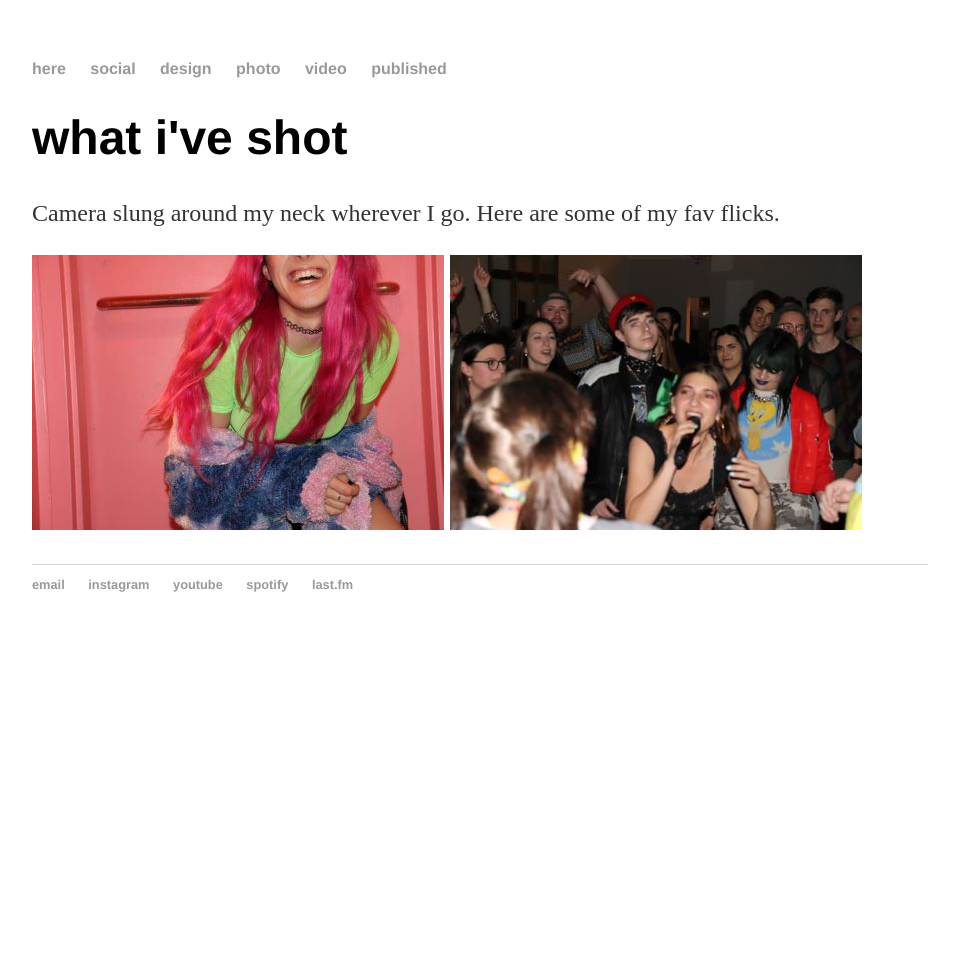
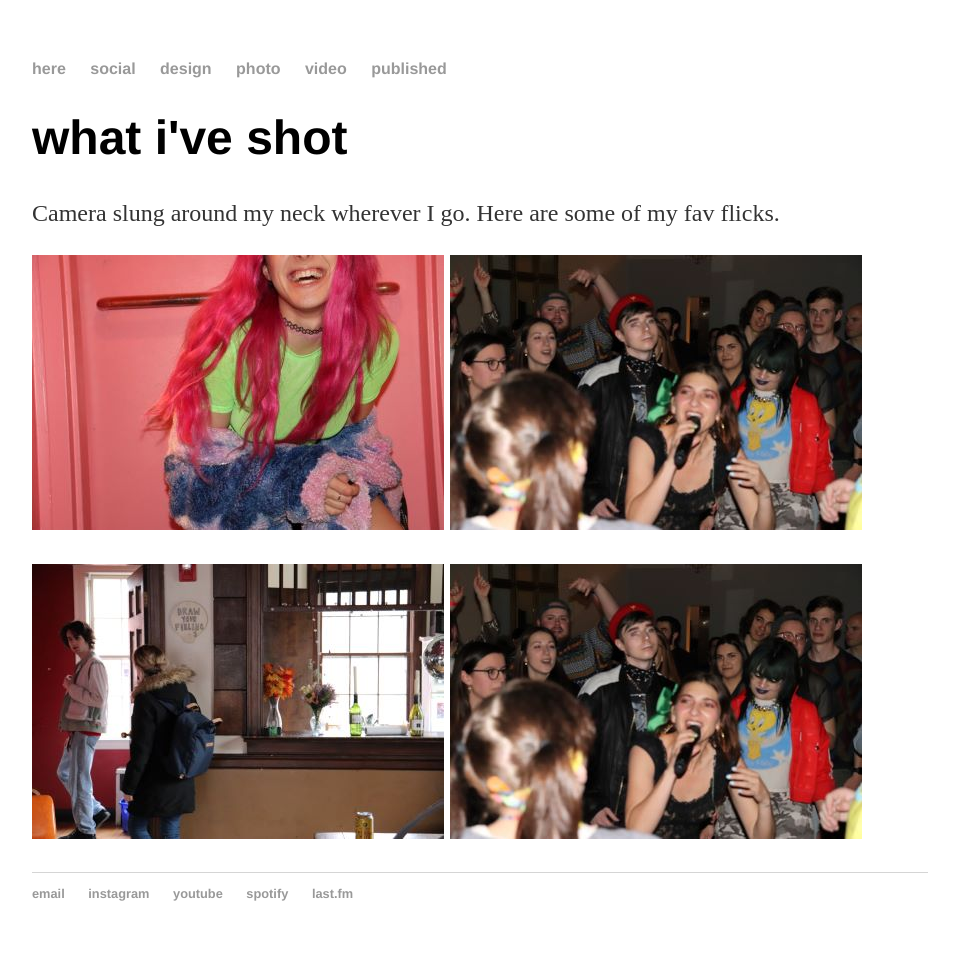
Before and after one commit to sabrinadotli/sabrinadotli.github.io, a Jekyll site: the page built from photo/index.html, in a window 1280 px wide. Shown: the whole page, without its empty margins (160-1119 px from the left). Built offline with Jekyll 4.4.1, drawn with Linux system fonts in a browser that asks for light colours; before the commit the page ends 900 px from its top, so only the background shows below that.

Commit message:
Update index.html

```diff
--- a/photo/index.html
+++ b/photo/index.html
@@ -9,3 +9,8 @@ title: what i've shot
 	     alt = "Picture of artist Holander backstage" />
 	<img src = "holychildliz.JPG"
 	     alt = "Picture of Liz from HOLYCHILD in the crowd" /></p>
+	<p>
+	<img src = "harvardlitmag.JPG"
+	     alt = "Two Harvard students in the literature magazine common area" />
+	<img src = "holychildliz.JPG"
+	     alt = "Picture of Liz from HOLYCHILD in the crowd" /></p>
```
